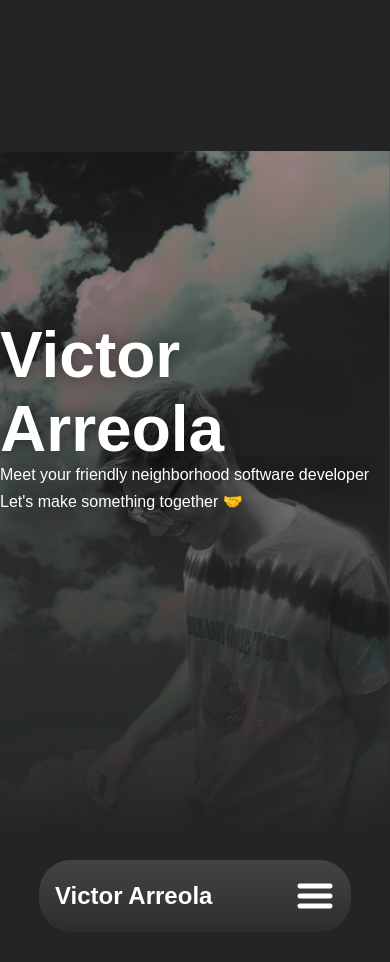
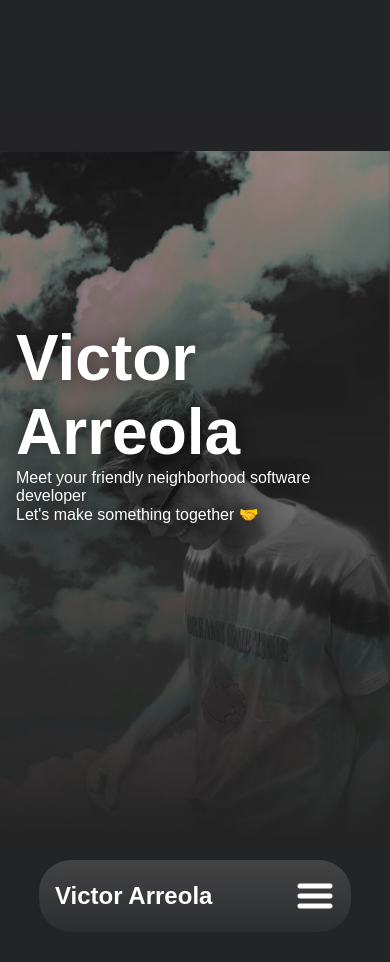
Before and after one commit to VictorFromTheInternet/VictorFromTheInternet, a React (Vite) app: page / in a window 390 px wide. Shown: the top 962 px of the page. Built offline with nearby package versions, Linux system fonts and the light colour scheme; a web font is replaced by a local one.

Commit message:
margin on hero text for mobile

```diff
--- a/src/components/Hero/Hero.module.css
+++ b/src/components/Hero/Hero.module.css
@@ -86,12 +86,15 @@
 
     .heroContainer .heroTitle {
         font-size: 4rem; /* Adjusted font size for smaller screens */
+        margin: 0 1rem;
     }
     .heroContainer .heroHook {
         font-size: 1rem;
+        margin: 0 1rem;
     }
     .heroContainer .heroDesc {
         font-size: 1rem;
+        margin: 0 1rem;
     }
 
 }
```
